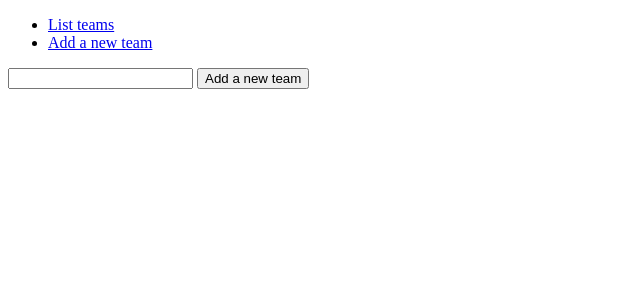
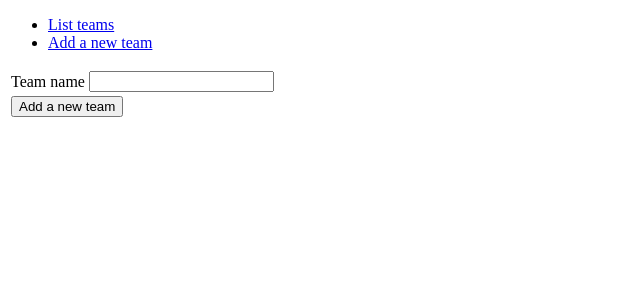
Before and after one commit to LiljaTom/Futsal_db, a Flask app: page /teams/new/ in a window 1280 px wide. Shown: the top 300 px of the page, without its empty margins (0-640 px from the left). Run offline with Flask 2, Linux system fonts and the light colour scheme.

Commit message:
Update team form

```diff
--- /dev/null
+++ b/application/teams/forms.py
@@ -0,0 +1,8 @@
+from flask_wtf import FlaskForm
+from wtforms import StringField, validators
+
+class TeamForm(FlaskForm):
+    name = StringField("Team name", [validators.Length(min=3)])
+
+    class Meta:
+        csrf = False
--- a/application/teams/views.py
+++ b/application/teams/views.py
@@ -1,6 +1,8 @@
 from application import app, db
 from flask import render_template, request, redirect, url_for
+
 from application.teams.models import Team
+from application.teams.forms import TeamForm
 
 
 @app.route("/teams", methods=["GET"])
@@ -9,11 +11,16 @@ def teams_index():
 
 @app.route("/teams/new/")
 def teams_form():
-    return render_template("teams/new.html")
+    return render_template("teams/new.html", form = TeamForm())
 
 @app.route("/teams/", methods=["POST"])
 def teams_create():
-    t = Team(request.form.get("name"))
+    form = TeamForm(request.form)
+
+    if not form.validate():
+        return render_template("teams/new.html", form = form)
+
+    t = Team(form.name.data)
 
     db.session().add(t)
     db.session().commit()
--- a/application/templates/teams/new.html
+++ b/application/templates/teams/new.html
@@ -2,8 +2,26 @@
 
 {% block body %}
 <form method="POST" action="{{ url_for('teams_create') }}">
-    <input  type="text" name="name"/>
-    <input type="submit" value="Add a new team"/>
+    <table>
+        <tr>
+            <td>
+                {{ form.name.label }}
+            </td>
+            <td>
+                {{ form.name }}
+            </td>
+            <td>
+                <ul>
+                    {% for error in form.name.errors %}
+                    <li>{{ error }}</li>
+                    {% endfor %}
+                </ul>
+            </td>
+        </tr>
+        <tr>
+            <td colspan="2">
+                <input type="submit" value="Add a new team"/>
+            </td>
+        </tr>
 </form>
-
 {% endblock %}
```
